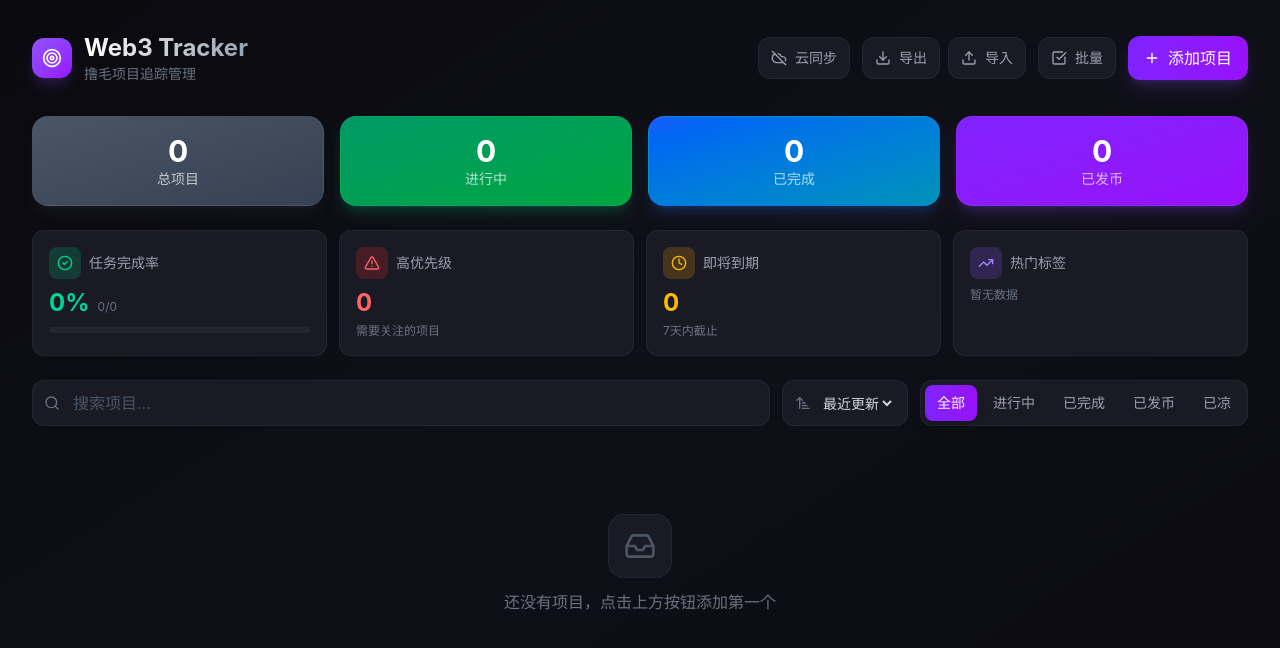
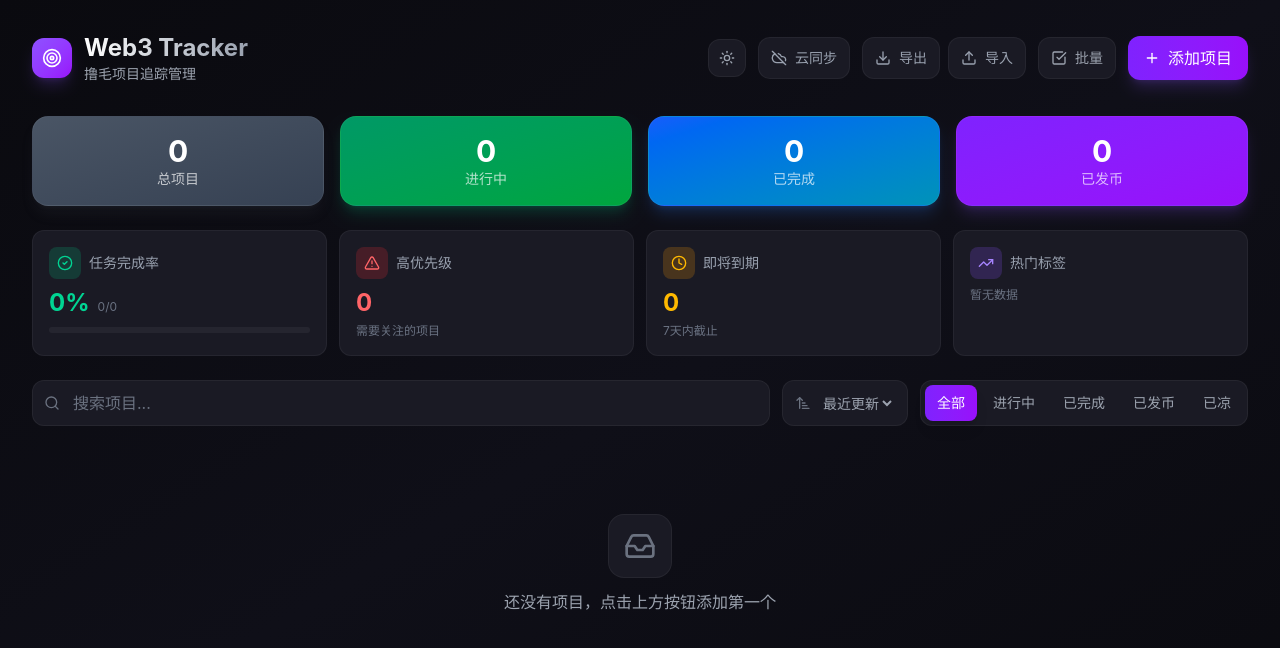
Before and after one commit to nonfan/web3-tracker, a React (Vite) app: page / in a window 1280 px wide. Shown: the top 648 px of the page. Built offline with nearby package versions, Linux system fonts and the light colour scheme.

Commit message:
feat: add dark/light theme toggle

```diff
--- a/src/App.tsx
+++ b/src/App.tsx
@@ -1,11 +1,13 @@
-import { useState, useMemo } from 'react'
+import { useState, useMemo, useEffect } from 'react'
 import { useStore } from './store/useStore'
+import { useTheme } from './store/useTheme'
 import { ProjectCard } from './components/ProjectCard'
 import { ProjectForm } from './components/ProjectForm'
 import { DataSync } from './components/DataSync'
 import { GistSync } from './components/GistSync'
 import { StatsChart } from './components/StatsChart'
 import { BatchActions } from './components/BatchActions'
+import { ThemeToggle } from './components/ThemeToggle'
 import type { Project, ProjectStatus, Priority } from './types'
 import { Target, Plus, Search, Inbox, FolderSearch, CheckSquare, X, SortAsc } from 'lucide-react'
 
@@ -16,6 +18,7 @@ const priorityOrder: Record<Priority, number> = { high: 0, medium: 1, low: 2 }
 
 function App() {
   const { projects, addProject, updateProject } = useStore()
+  const { theme } = useTheme()
   const [showForm, setShowForm] = useState(false)
   const [editingProject, setEditingProject] = useState<Project | undefined>()
   const [filter, setFilter] = useState<FilterStatus>('all')
@@ -24,6 +27,11 @@ function App() {
   const [sortBy, setSortBy] = useState<SortBy>('updated')
   const [selectionMode, setSelectionMode] = useState(false)
   const [selectedIds, setSelectedIds] = useState<string[]>([])
+
+  // 初始化主题
+  useEffect(() => {
+    document.documentElement.setAttribute('data-theme', theme)
+  }, [theme])
 
   // 获取所有标签
   const allTags = useMemo(() => {
@@ -89,7 +97,7 @@ function App() {
   }
 
   return (
-    <div className="min-h-screen bg-gradient-to-br from-[#0a0a0f] via-[#0f0f18] to-[#0a0a0f]">
+    <div className={`min-h-screen transition-colors ${theme === 'dark' ? 'bg-gradient-to-br from-[#0a0a0f] via-[#0f0f18] to-[#0a0a0f]' : 'bg-gradient-to-br from-slate-50 via-white to-slate-100'}`}>
       <div className="p-4 md:p-8 max-w-7xl mx-auto">
         {/* Header */}
         <header className="flex flex-col md:flex-row md:items-center justify-between gap-4 mb-8">
@@ -98,27 +106,28 @@ function App() {
               <Target className="w-5 h-5 text-white" />
             </div>
             <div>
-              <h1 className="text-2xl font-bold bg-gradient-to-r from-white to-gray-400 bg-clip-text text-transparent">
+              <h1 className={`text-2xl font-bold ${theme === 'dark' ? 'bg-gradient-to-r from-white to-gray-400' : 'bg-gradient-to-r from-gray-900 to-gray-600'} bg-clip-text text-transparent`}>
                 Web3 Tracker
               </h1>
-              <p className="text-gray-500 text-sm">撸毛项目追踪管理</p>
+              <p className="text-[var(--text-secondary)] text-sm">撸毛项目追踪管理</p>
             </div>
           </div>
           <div className="flex items-center gap-3">
+            <ThemeToggle />
             <GistSync />
             <DataSync />
             {!selectionMode ? (
               <>
                 <button
                   onClick={() => setSelectionMode(true)}
-                  className="px-3 py-2.5 bg-[#1a1a24] border border-white/5 rounded-xl text-sm hover:bg-[#22222e] hover:border-white/10 flex items-center gap-2 text-gray-400 hover:text-white transition-all"
+                  className="px-3 py-2.5 bg-[var(--bg-secondary)] border border-[var(--border)] rounded-xl text-sm hover:border-[var(--border-hover)] flex items-center gap-2 text-[var(--text-secondary)] hover:text-[var(--text-primary)] transition-all"
                 >
                   <CheckSquare className="w-4 h-4" />
                   批量
                 </button>
                 <button
                   onClick={() => setShowForm(true)}
-                  className="px-4 py-2.5 bg-gradient-to-r from-violet-600 to-purple-600 rounded-xl hover:from-violet-500 hover:to-purple-500 font-medium flex items-center gap-2 shadow-lg shadow-violet-500/20 transition-all hover:shadow-violet-500/30"
+                  className="px-4 py-2.5 bg-gradient-to-r from-violet-600 to-purple-600 rounded-xl hover:from-violet-500 hover:to-purple-500 font-medium flex items-center gap-2 shadow-lg shadow-violet-500/20 transition-all hover:shadow-violet-500/30 text-white"
                 >
                   <Plus className="w-4 h-4" />
                   添加项目
@@ -127,7 +136,7 @@ function App() {
             ) : (
               <button
                 onClick={exitSelectionMode}
-                className="px-4 py-2.5 bg-[#1a1a24] border border-white/5 rounded-xl text-sm hover:bg-[#22222e] flex items-center gap-2 text-gray-400 hover:text-white transition-all"
+                className="px-4 py-2.5 bg-[var(--bg-secondary)] border border-[var(--border)] rounded-xl text-sm hover:border-[var(--border-hover)] flex items-center gap-2 text-[var(--text-secondary)] hover:text-[var(--text-primary)] transition-all"
               >
                 <X className="w-4 h-4" />
                 退出批量
@@ -161,23 +170,23 @@ function App() {
         <div className="flex flex-col gap-3 mb-6">
           <div className="flex flex-col md:flex-row gap-3">
             <div className="relative flex-1">
-              <Search className="absolute left-3 top-1/2 -translate-y-1/2 w-4 h-4 text-gray-500" />
+              <Search className="absolute left-3 top-1/2 -translate-y-1/2 w-4 h-4 text-[var(--text-muted)]" />
               <input
                 type="text"
                 value={search}
                 onChange={(e) => setSearch(e.target.value)}
                 placeholder="搜索项目..."
-                className="w-full bg-[#1a1a24] border border-white/5 rounded-xl pl-10 pr-4 py-2.5 outline-none focus:ring-2 focus:ring-violet-500/50 focus:border-violet-500/50 transition-all placeholder:text-gray-600"
+                className="w-full bg-[var(--bg-secondary)] border border-[var(--border)] rounded-xl pl-10 pr-4 py-2.5 outline-none focus:ring-2 focus:ring-violet-500/50 focus:border-violet-500/50 transition-all placeholder:text-[var(--text-muted)] text-[var(--text-primary)]"
               />
             </div>
 
             {/* Sort */}
-            <div className="flex items-center gap-2 bg-[#1a1a24] border border-white/5 rounded-xl px-3">
-              <SortAsc className="w-4 h-4 text-gray-500" />
+            <div className="flex items-center gap-2 bg-[var(--bg-secondary)] border border-[var(--border)] rounded-xl px-3">
+              <SortAsc className="w-4 h-4 text-[var(--text-muted)]" />
               <select
                 value={sortBy}
                 onChange={(e) => setSortBy(e.target.value as SortBy)}
-                className="bg-transparent py-2.5 text-sm text-gray-300 outline-none"
+                className="bg-transparent py-2.5 text-sm text-[var(--text-secondary)] outline-none"
               >
                 <option value="updated">最近更新</option>
                 <option value="priority">优先级</option>
@@ -187,7 +196,7 @@ function App() {
             </div>
 
             {/* Status Filter */}
-            <div className="flex gap-1 bg-[#1a1a24] p-1 rounded-xl border border-white/5">
+            <div className="flex gap-1 bg-[var(--bg-secondary)] p-1 rounded-xl border border-[var(--border)]">
               {[
                 { value: 'all', label: '全部' },
                 { value: 'active', label: '进行中' },
@@ -201,7 +210,7 @@ function App() {
                   className={`px-3 py-2 rounded-lg text-sm font-medium transition-all ${
                     filter === f.value
                       ? 'bg-gradient-to-r from-violet-600 to-purple-600 text-white shadow-lg'
-                      : 'text-gray-400 hover:text-white hover:bg-white/5'
+                      : 'text-[var(--text-secondary)] hover:text-[var(--text-primary)] hover:bg-[var(--bg-tertiary)]'
                   }`}
                 >
                   {f.label}
@@ -213,7 +222,7 @@ function App() {
           {/* Tag Filter */}
           {allTags.length > 0 && (
             <div className="flex items-center gap-2 flex-wrap">
-              <span className="text-xs text-gray-500">标签筛选:</span>
+              <span className="text-xs text-[var(--text-muted)]">标签筛选:</span>
               {tagFilter && (
                 <button
                   onClick={() => setTagFilter(null)}
@@ -229,7 +238,7 @@ function App() {
                   <button
                     key={tag}
                     onClick={() => setTagFilter(tag)}
-                    className="px-2 py-1 bg-white/5 text-gray-400 rounded-lg text-xs font-medium hover:bg-white/10 hover:text-white transition-colors"
+                    className="px-2 py-1 bg-[var(--bg-tertiary)] text-[var(--text-secondary)] rounded-lg text-xs font-medium hover:bg-[var(--bg-secondary)] hover:text-[var(--text-primary)] transition-colors"
                   >
                     {tag} ({count})
                   </button>
@@ -259,17 +268,17 @@ function App() {
           <div className="text-center py-16">
             {projects.length === 0 ? (
               <div className="flex flex-col items-center gap-3">
-                <div className="w-16 h-16 bg-[#1a1a24] rounded-2xl flex items-center justify-center border border-white/5">
-                  <Inbox className="w-8 h-8 text-gray-600" />
+                <div className="w-16 h-16 bg-[var(--bg-secondary)] rounded-2xl flex items-center justify-center border border-[var(--border)]">
+                  <Inbox className="w-8 h-8 text-[var(--text-muted)]" />
                 </div>
-                <p className="text-gray-500">还没有项目，点击上方按钮添加第一个</p>
+                <p className="text-[var(--text-secondary)]">还没有项目，点击上方按钮添加第一个</p>
               </div>
             ) : (
               <div className="flex flex-col items-center gap-3">
-                <div className="w-16 h-16 bg-[#1a1a24] rounded-2xl flex items-center justify-center border border-white/5">
-                  <FolderSearch className="w-8 h-8 text-gray-600" />
+                <div className="w-16 h-16 bg-[var(--bg-secondary)] rounded-2xl flex items-center justify-center border border-[var(--border)]">
+                  <FolderSearch className="w-8 h-8 text-[var(--text-muted)]" />
                 </div>
-                <p className="text-gray-500">没有找到匹配的项目</p>
+                <p className="text-[var(--text-secondary)]">没有找到匹配的项目</p>
               </div>
             )}
           </div>
--- /dev/null
+++ b/src/components/ThemeToggle.tsx
@@ -0,0 +1,20 @@
+import { useTheme } from '../store/useTheme'
+import { Sun, Moon } from 'lucide-react'
+
+export function ThemeToggle() {
+  const { theme, toggleTheme } = useTheme()
+
+  return (
+    <button
+      onClick={toggleTheme}
+      className="p-2.5 bg-[var(--bg-secondary)] border border-[var(--border)] rounded-xl hover:border-[var(--border-hover)] text-[var(--text-secondary)] hover:text-[var(--text-primary)] transition-all"
+      title={theme === 'dark' ? '切换到亮色模式' : '切换到暗色模式'}
+    >
+      {theme === 'dark' ? (
+        <Sun className="w-4 h-4" />
+      ) : (
+        <Moon className="w-4 h-4" />
+      )}
+    </button>
+  )
+}
--- a/src/index.css
+++ b/src/index.css
@@ -1,16 +1,30 @@
 @import "tailwindcss";
 
-:root {
-  --bg-primary: #0f0f0f;
-  --bg-secondary: #1a1a1a;
-  --bg-tertiary: #252525;
+:root,
+[data-theme="dark"] {
+  --bg-primary: #0a0a0f;
+  --bg-secondary: #1a1a24;
+  --bg-tertiary: #252530;
   --text-primary: #ffffff;
-  --text-secondary: #a0a0a0;
+  --text-secondary: #9ca3af;
+  --text-muted: #6b7280;
+  --border: rgba(255, 255, 255, 0.05);
+  --border-hover: rgba(255, 255, 255, 0.1);
   --accent: #8b5cf6;
   --accent-hover: #7c3aed;
-  --success: #22c55e;
-  --warning: #f59e0b;
-  --danger: #ef4444;
+}
+
+[data-theme="light"] {
+  --bg-primary: #f8fafc;
+  --bg-secondary: #ffffff;
+  --bg-tertiary: #f1f5f9;
+  --text-primary: #0f172a;
+  --text-secondary: #64748b;
+  --text-muted: #94a3b8;
+  --border: rgba(0, 0, 0, 0.08);
+  --border-hover: rgba(0, 0, 0, 0.15);
+  --accent: #7c3aed;
+  --accent-hover: #6d28d9;
 }
 
 * {
@@ -23,8 +37,28 @@ body {
   color: var(--text-primary);
   font-family: -apple-system, BlinkMacSystemFont, 'Segoe UI', Roboto, sans-serif;
   min-height: 100vh;
+  transition: background-color 0.3s, color 0.3s;
 }
 
 #root {
   min-height: 100vh;
 }
+
+/* Custom scrollbar */
+::-webkit-scrollbar {
+  width: 6px;
+  height: 6px;
+}
+
+::-webkit-scrollbar-track {
+  background: transparent;
+}
+
+::-webkit-scrollbar-thumb {
+  background: var(--text-muted);
+  border-radius: 3px;
+}
+
+::-webkit-scrollbar-thumb:hover {
+  background: var(--text-secondary);
+}
--- /dev/null
+++ b/src/store/useTheme.ts
@@ -0,0 +1,30 @@
+import { create } from 'zustand'
+import { persist } from 'zustand/middleware'
+
+type Theme = 'dark' | 'light'
+
+interface ThemeState {
+  theme: Theme
+  toggleTheme: () => void
+}
+
+export const useTheme = create<ThemeState>()(
+  persist(
+    (set, get) => ({
+      theme: 'dark',
+      toggleTheme: () => {
+        const newTheme = get().theme === 'dark' ? 'light' : 'dark'
+        set({ theme: newTheme })
+        document.documentElement.setAttribute('data-theme', newTheme)
+      },
+    }),
+    {
+      name: 'web3tracker-theme',
+      onRehydrateStorage: () => (state) => {
+        if (state) {
+          document.documentElement.setAttribute('data-theme', state.theme)
+        }
+      },
+    }
+  )
+)
```
